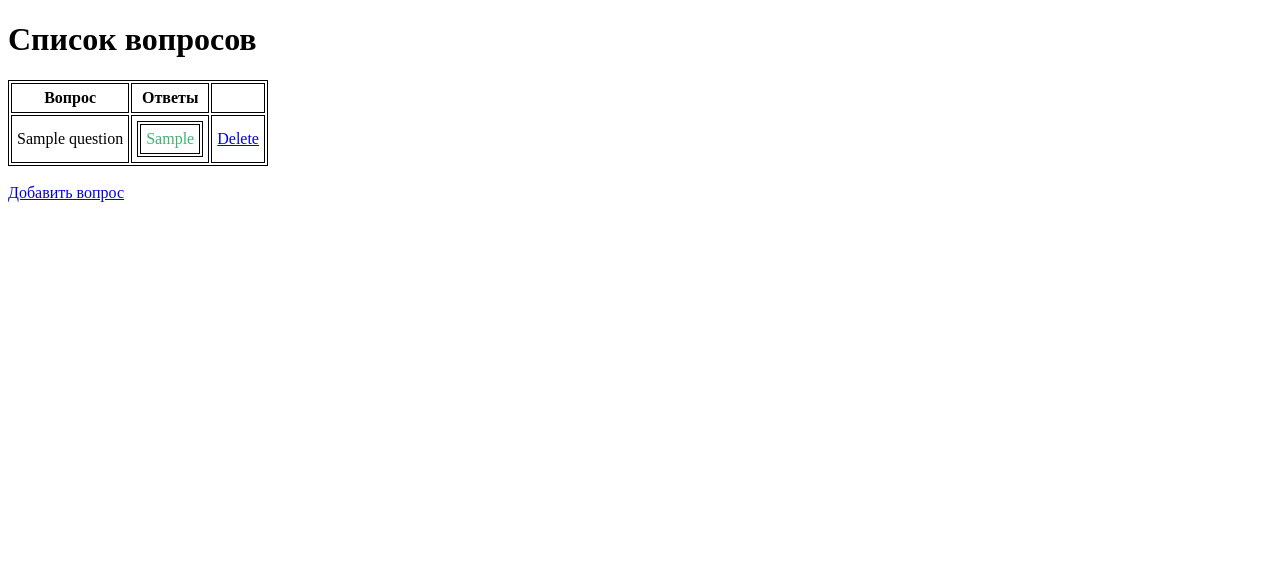
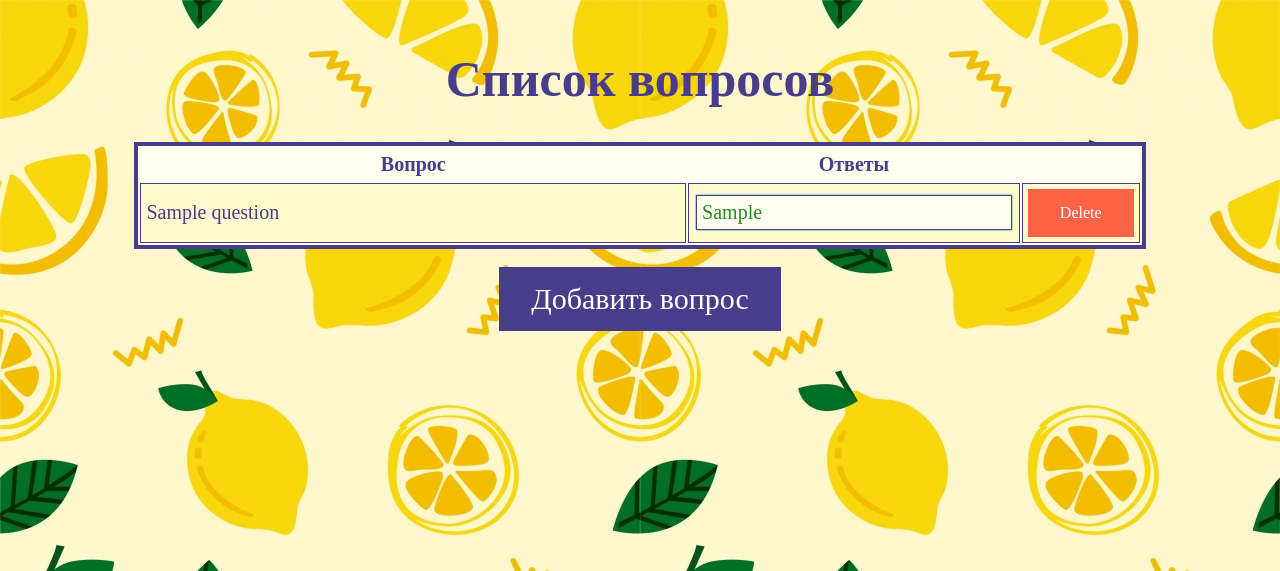
Before and after one commit to alisa911/Quiz, a Spring Boot app: page /ui/questions/all in a window 1280 px wide. Shown: the top 571 px of the page. Run offline with Spring Boot 4, Linux system fonts and the light colour scheme; tables that the repository leaves empty hold one stand-in row (values such as "Sample post"); some libraries are stand-ins or nearby versions.

Commit message:
add styles for questionList

```diff
--- a/src/main/resources/static/css/style.css
+++ b/src/main/resources/static/css/style.css
@@ -1,12 +1,75 @@
-.trueAnswer  {
-    color: mediumseagreen;
+.trueAnswer {
+    color: forestgreen;
 }
 
 table {
-    border: 1px solid black;
+    width: 80%;
+    margin-left: auto;
+    margin-right: auto;
+    border: 4px solid darkslateblue;
+    background-color: ivory;
+    font-size: 20px;
+    color: darkslateblue;
+    font-family: serif;
 }
 
-table th,td {
+table th {
     padding: 5px;
-    border: 1px solid black
+    background-color: ivory;
 }
+
+table td {
+    padding: 5px;
+    border: 1px solid darkslateblue;
+    background-color: lemonchiffon;
+}
+
+
+h1 {
+    color: darkslateblue;
+    margin-top: 50px;
+    text-align: center;
+    font-size: 50px;
+    font-family: serif;
+}
+
+.table-answers {
+    width: 100%;
+    text-align: left;
+    background-color: ivory;
+    border: 0;
+}
+
+.table-answers td {
+    background-color: ivory;
+    border: 1px solid darkslateblue;
+    box-shadow: 0 0 2px;
+}
+
+.button {
+    border: none;
+    color: white;
+    padding: 15px 32px;
+    text-align: center;
+    text-decoration: none;
+    display: inline-block;
+    font-size: 16px;
+}
+
+.delete {
+    background-color: tomato;
+}
+
+.add {
+    background-color: darkslateblue;
+    font-size: 30px;
+    font-family: serif;
+}
+
+.delete-td {
+    width: 100px;
+}
+
+.questions {
+    background: url(../img/lemon.jpg);
+}
--- a/src/main/resources/templates/questionList.html
+++ b/src/main/resources/templates/questionList.html
@@ -5,7 +5,7 @@
     <title>Question List</title>
     <link rel="stylesheet" type="text/css" th:href="@{/css/style.css}"/>
 </head>
-<body>
+<body class="questions">
 <h1>Список вопросов</h1>
 <div>
     <table>
@@ -17,7 +17,7 @@
         <tr th:each="question:${questions}">
             <td th:utext="${question.question}">Question</td>
             <td>
-                <table>
+                <table class="table-answers">
                     <tr>
                         <td th:each="answer:${question.answers}"
                             th:utext="${answer.getValue()}"
@@ -26,11 +26,14 @@
                     </tr>
                 </table>
             </td>
-            <td><a th:href="@{/ui/questions/delete(questionId=${question.id})}" class="btn btn-danger">Delete</a></td>
+            <td class="delete-td"><a th:href="@{/ui/questions/delete(questionId=${question.id})}" class="button delete">Delete</a>
+            </td>
         </tr>
     </table>
 </div>
 <br/>
-<a th:href="@{/ui/questions/}">Добавить вопрос</a>
+<div style="text-align: center">
+    <a th:href="@{/ui/questions/}" class="button add">Добавить вопрос</a>
+</div>
 </body>
 </html>
```
Also changed, not shown: src/main/resources/static/img/lemon.jpg (added).
